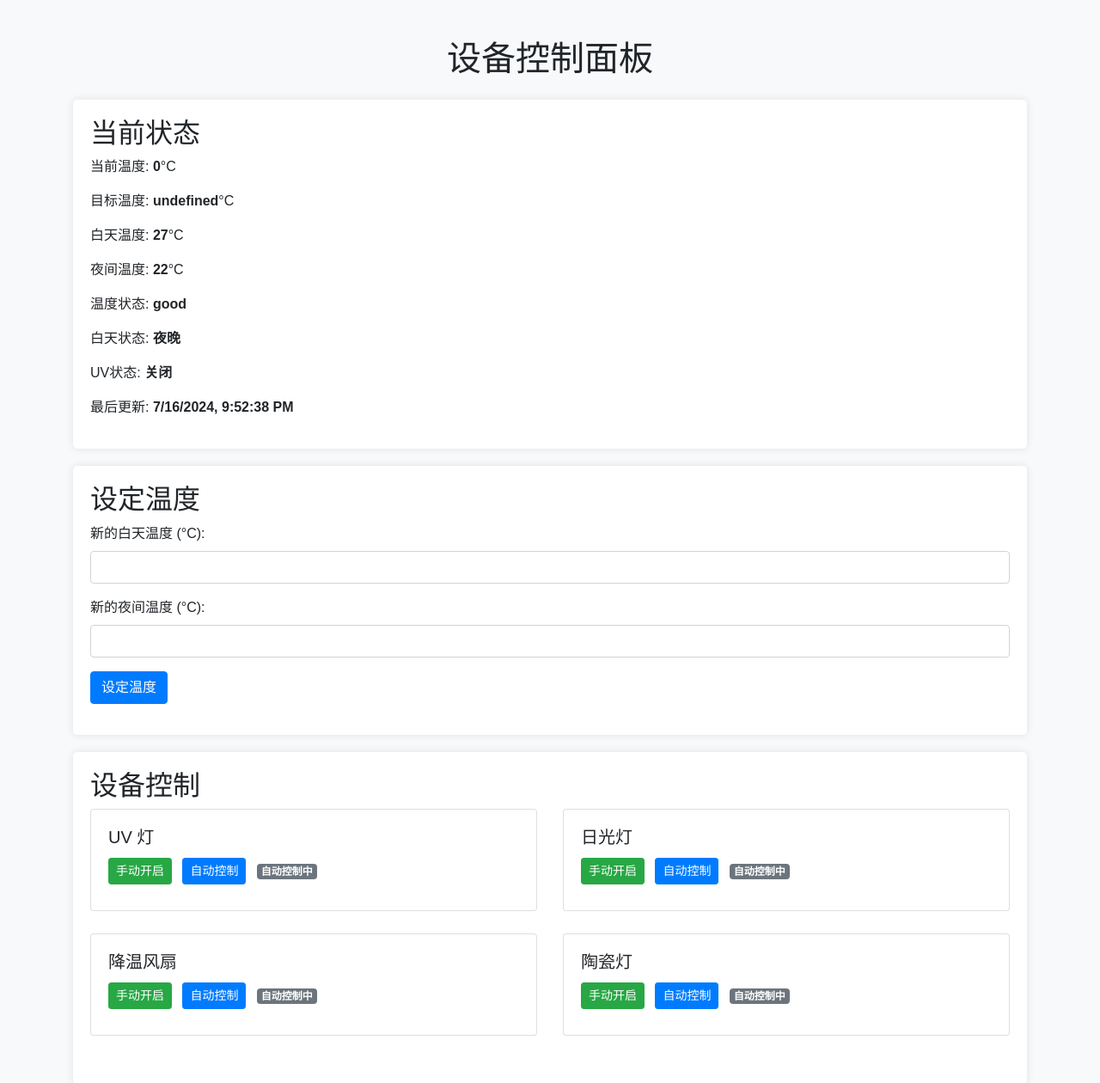
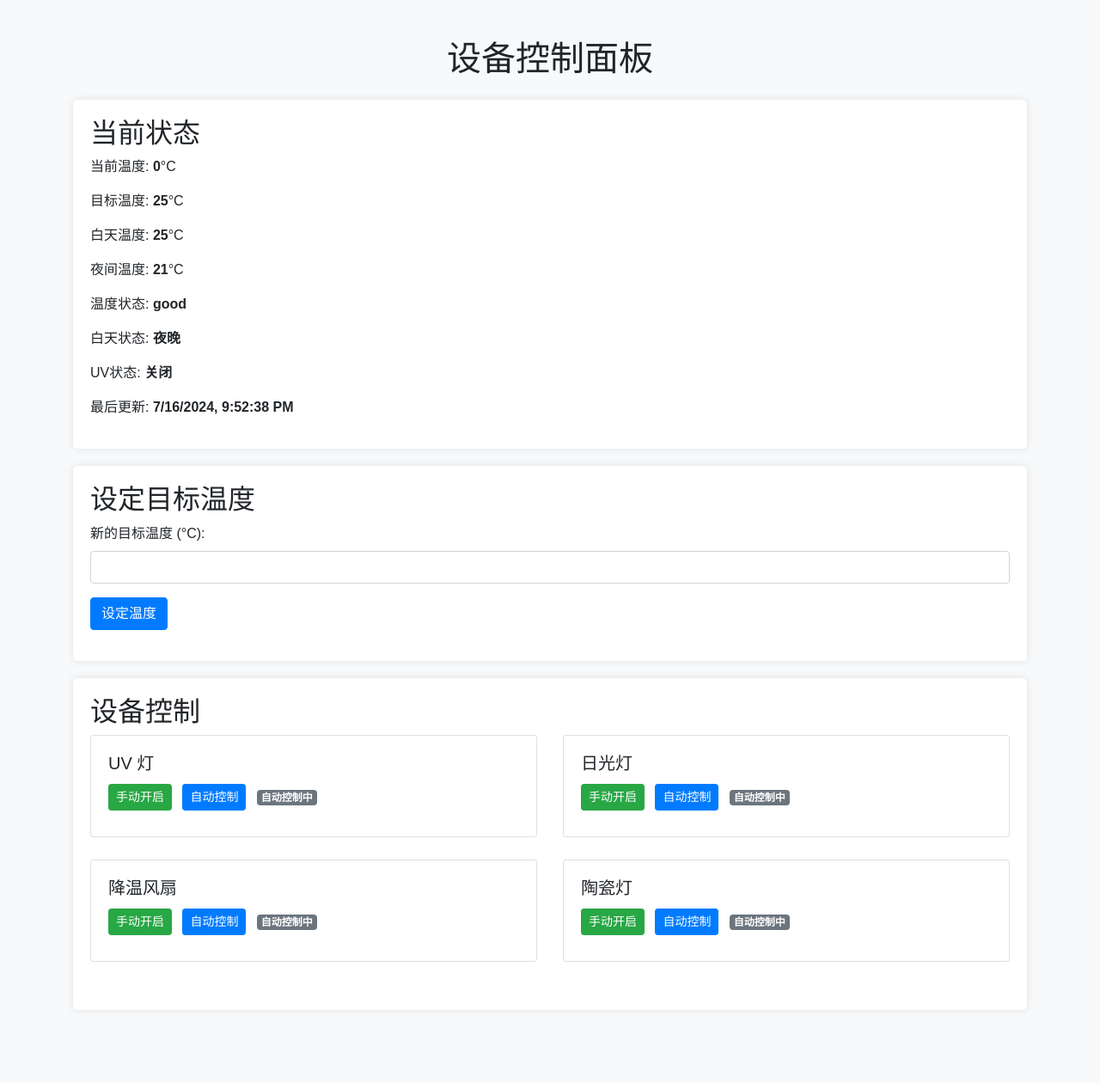
Before and after one commit to Ogalababa/RPI_temperature_controller, a Flask app: page / in a window 1280 px wide. Shown: the top 1260 px of the page at 86% size. After the commit the page ends 1119 px from the top, so only its background shows below. Run offline with Flask 3, Linux system fonts and the light colour scheme; some libraries are stand-ins or nearby versions.

Commit message:
add Set temp

```diff
--- a/main.py
+++ b/main.py
@@ -24,14 +24,14 @@ schedule = None
 
 
 class Schedule:
-    def __init__(self, day_time=9, uv_start_time=16, night_time=22, day_temp=26, night_temp=22, target_temp=25):
+    def __init__(self, day_time=9, uv_start_time=16, night_time=22, target_temp=25):
         self.rtc = RTC()
         self.day_time = day_time
         self.night_time = night_time
-        self.day_temp = day_temp
         self.uv_start_time = uv_start_time
-        self.night_temp = night_temp
         self.target_temp = target_temp
+        self.day_temp = target_temp
+        self.night_temp = target_temp - 4
         self.is_day = False
         self.is_uv = False
         self.temp_status = 'good'
@@ -146,6 +146,7 @@ class Schedule:
             'equipment': self.equipment_mapping,
             'manual_control': self.manual_control,
             'current_temp': self.current_temp,
+            'target_temp': self.target_temp,
             'day_temp': self.day_temp,
             'night_temp': self.night_temp,
             'temp_status': self.temp_status,
@@ -196,19 +197,19 @@ def control_equipment():
             return jsonify({'message': 'Invalid equipment or action'}), 400
 
 
-@socketio.on('set_day_night_temperature')
-def handle_set_day_night_temperature(data):
+@socketio.on('set_target_temperature')
+def handle_set_target_temperature(data):
     with lock:
-        day_temp = data.get('day_temp')
-        night_temp = data.get('night_temp')
-        if day_temp is not None and night_temp is not None:
-            schedule.day_temp = day_temp
-            schedule.night_temp = night_temp
+        target_temp = data.get('target_temp')
+        if target_temp is not None:
+            schedule.target_temp = target_temp
+            schedule.day_temp = target_temp
+            schedule.night_temp = target_temp - 4
             with app.app_context():
                 socketio.emit('status_update', schedule.get_status_data())  # 更新状态到客户端
-                emit('temperature_set', {'message': 'Temperatures set successfully', 'day_temp': day_temp, 'night_temp': night_temp})
+                emit('temperature_set', {'message': 'Temperature set successfully', 'target_temp': target_temp})
         else:
-            emit('temperature_set', {'message': 'Invalid temperature values'}, status=400)
+            emit('temperature_set', {'message': 'Invalid temperature value'}, status=400)
 
 
 def run_controller():
@@ -225,8 +226,6 @@ def main():
     parser.add_argument('--day_time', type=int, default=10, help='Day time')
     parser.add_argument('--uv_start_time', type=int, default=16, help='UV start time')
     parser.add_argument('--night_time', type=int, default=22, help='Night time')
-    parser.add_argument('--day_temp', type=int, default=27, help='Day temperature')
-    parser.add_argument('--night_temp', type=int, default=22, help='Night temperature')
     parser.add_argument('--target_temp', type=int, default=25, help='Target temperature')
     parser.add_argument('--sleep', type=int, default=300, help='Parameter for controller method')
 
@@ -235,7 +234,7 @@ def main():
 
     # 更新 Schedule 对象的参数
     schedule = Schedule(day_time=args.day_time, uv_start_time=args.uv_start_time, night_time=args.night_time,
-                        day_temp=args.day_temp, night_temp=args.night_temp, target_temp=args.target_temp)
+                        target_temp=args.target_temp)
 
     # 启动控制器线程
     controller_thread = threading.Thread(target=run_controller)
--- a/templates/index.html
+++ b/templates/index.html
@@ -38,15 +38,11 @@
             <p>最后更新: <span id="last_update" class="font-weight-bold"></span></p>
         </div>
         <div class="temperature-control">
-            <h2>设定温度</h2>
+            <h2>设定目标温度</h2>
             <form id="set_temp_form">
                 <div class="form-group">
-                    <label for="new_day_temp">新的白天温度 (°C):</label>
-                    <input type="number" class="form-control" id="new_day_temp" name="new_day_temp" required>
-                </div>
-                <div class="form-group">
-                    <label for="new_night_temp">新的夜间温度 (°C):</label>
-                    <input type="number" class="form-control" id="new_night_temp" name="new_night_temp" required>
+                    <label for="new_target_temp">新的目标温度 (°C):</label>
+                    <input type="number" class="form-control" id="new_target_temp" name="new_target_temp" required>
                 </div>
                 <button type="submit" class="btn btn-primary">设定温度</button>
             </form>
@@ -67,9 +63,10 @@
 
         socket.on('temperature_set', function (data) {
             document.getElementById('set_temp_message').innerText = data.message;
-            if (data.day_temp !== undefined && data.night_temp !== undefined) {
-                document.getElementById('day_temp').innerText = data.day_temp;
-                document.getElementById('night_temp').innerText = data.night_temp;
+            if (data.target_temp !== undefined) {
+                document.getElementById('target_temp').innerText = data.target_temp;
+                document.getElementById('day_temp').innerText = data.target_temp;
+                document.getElementById('night_temp').innerText = data.target_temp - 4;
             }
         });
 
@@ -105,9 +102,8 @@
 
         document.getElementById('set_temp_form').addEventListener('submit', function (event) {
             event.preventDefault();
-            const newDayTemp = document.getElementById('new_day_temp').value;
-            const newNightTemp = document.getElementById('new_night_temp').value;
-            socket.emit('set_day_night_temperature', { day_temp: newDayTemp, night_temp: newNightTemp });
+            const newTargetTemp = document.getElementById('new_target_temp').value;
+            socket.emit('set_target_temperature', { target_temp: newTargetTemp });
         });
 
         async function controlEquipment(equipment, action, mode) {
```
